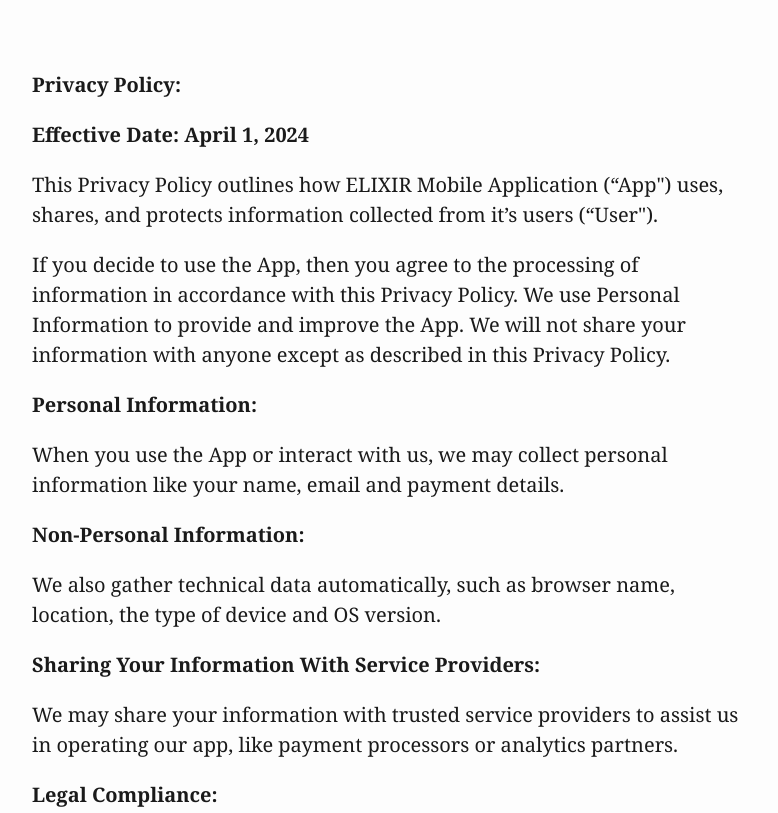
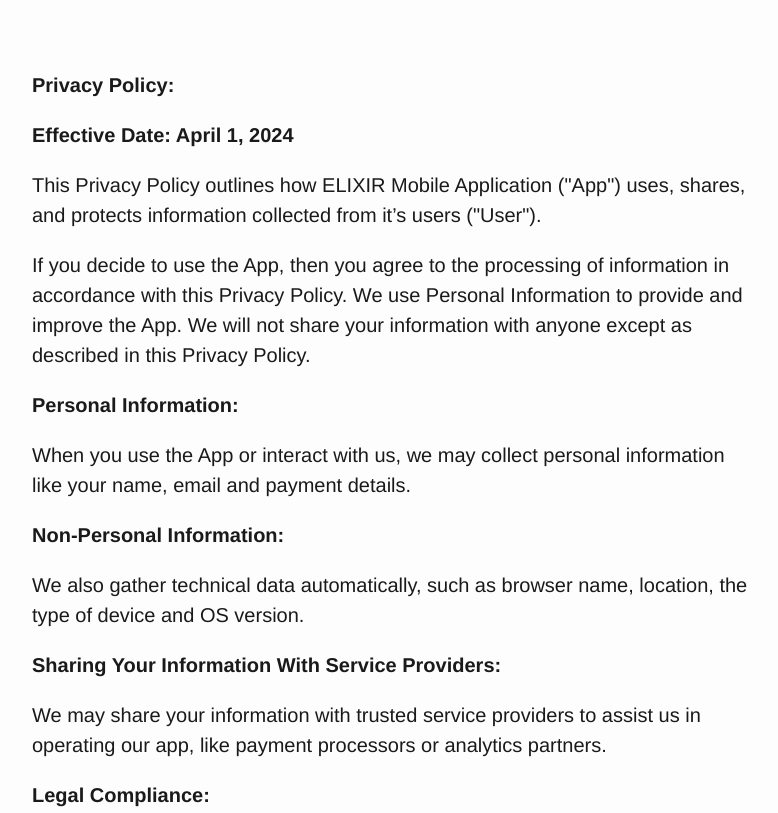
Before and after one commit to TatyanaBuinitskaya/Elixir, a plain HTML site: page index.html in a window 1280 px wide. Shown: the top 813 px of the page, without its empty margins (248-1026 px from the left). Drawn offline with Linux system fonts and the light colour scheme.

Commit message:
Update index.html

```diff
--- a/index.html
+++ b/index.html
@@ -7,7 +7,7 @@
   <style>
     html {
       line-height: 1.5;
-      font-family: Georgia, serif;
+      font-family: Helvetica;
       font-size: 20px;
       color: #1a1a1a;
       background-color: #fdfdfd;
@@ -165,9 +165,9 @@
 <body>
 <p><strong>Privacy Policy:</strong></p>
 <p><strong>Effective Date: April 1, 2024</strong></p>
-<p>This Privacy Policy outlines how ELIXIR Mobile Application (“App")
+<p>This Privacy Policy outlines how ELIXIR Mobile Application ("App")
 uses, shares, and protects information collected from it’s users
-(“User").</p>
+("User").</p>
 <p>If you decide to use the App, then you agree to the processing of
 information in accordance with this Privacy Policy. We use Personal
 Information to provide and improve the App. We will not share your
@@ -198,7 +198,7 @@ entirely secure.</p>
 your consent if required.</p>
 <p><strong>Contact Information:</strong></p>
 <p>If you have any questions or concerns about our privacy practices,
-feel free to reach out to us at <a href="/cdn-cgi/l/email-protection" class="__cf_email__" data-cfemail="582c763a2d3136312c2b33392139183f35393134763b3735">[email&#160;protected]</a>.</p>
+feel free to reach out to us at t.buinitskaya@gmail.com.</p>
 <p>Your trust is essential to us, and we're committed to maintaining the
 confidentiality and security of your information while providing you
 with a seamless experience on our App.</p>
```
